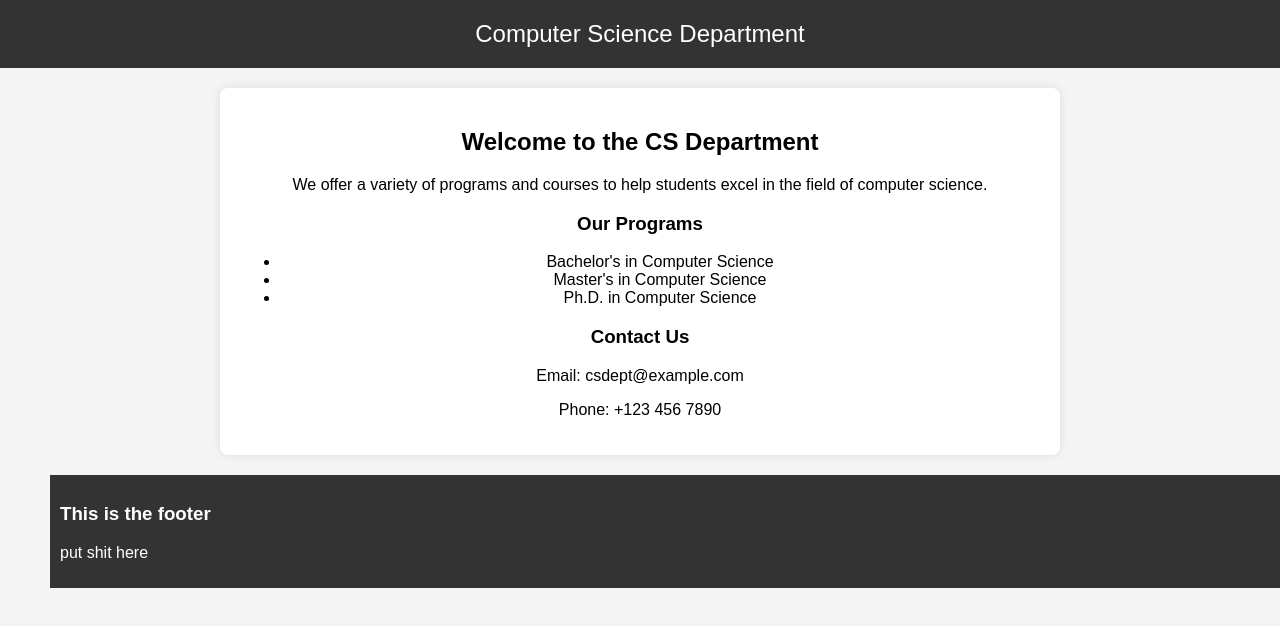
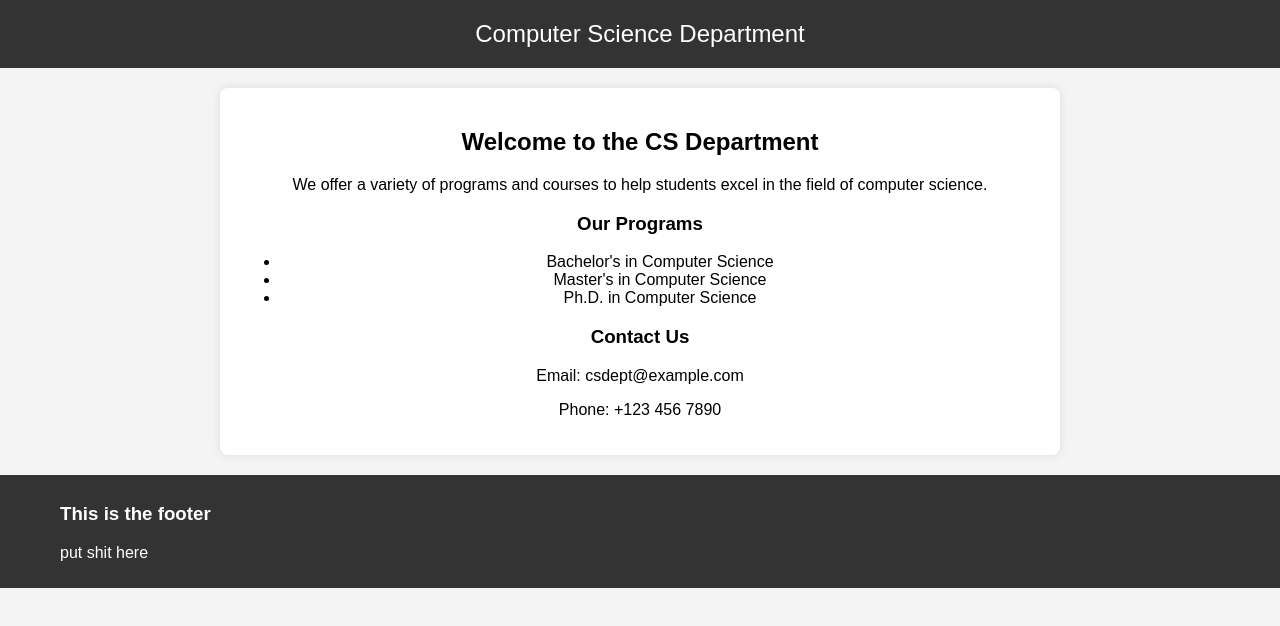
Before and after one commit to Nickyboi08/WebDevBackup, a plain HTML site: page index.html in a window 1280 px wide. Drawn offline with Linux system fonts and the light colour scheme.

Commit message:
Update index.html

```diff
--- a/index.html
+++ b/index.html
@@ -27,11 +27,11 @@
         }
         footer {
             text-align: left;
-            margin-left: 50px;
             margin-top: 20px;
             padding: 10px;
             background-color: #333;
             color: white;
+            text-indent: 50px;
         }
     </style>
 </head>
```
